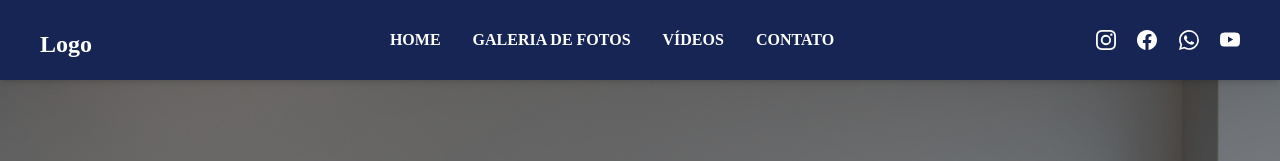
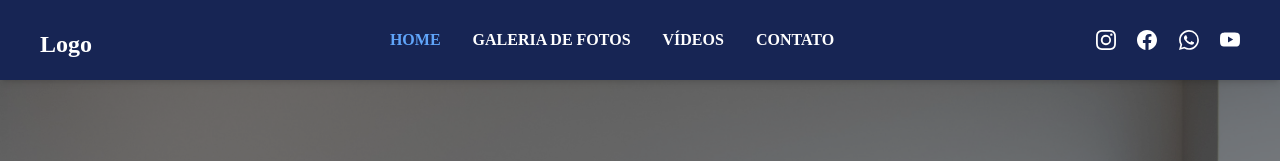
Before and after one commit to NataliaSRiber/dance_group_website_template, a Next.js app: page / in a window 1280 px wide. Shown: the top 161 px of the page. Built offline with nearby package versions, Linux system fonts and the light colour scheme.

Commit message:
feat: it changes menu mobile.

```diff
--- a/src/pages/Nav.tsx
+++ b/src/pages/Nav.tsx
@@ -5,16 +5,17 @@ import { BsInstagram, BsWhatsapp, BsFacebook, BsYoutube } from 'react-icons/bs';
 
 import { useEffect, useState } from 'react';
 import Link from 'next/link';
+import { useRouter } from 'next/router';
 
 export default function Nav() {
+  const [open, setOpen] = useState(false);
+
   const links = [
     {name: 'HOME', link: '/'}, // o logo deve retornar a página inicial
-    {name: 'GALERIA DE FOTOS', link: '/OurPhotos'},
-    {name: 'VÍDEOS', link: '/OurYoutubeVideos'},
+    {name: 'GALERIA DE FOTOS', link: '/Photos'},
+    {name: 'VÍDEOS', link: '/Videos'},
     {name: 'CONTATO', link: '/Contact'},
   ]
-
-  const [open, setOpen] = useState(false);
 
   useEffect(() => {
     // scroll lock quando o menu mobile é aberto.
@@ -22,7 +23,7 @@ export default function Nav() {
   })
 
   return (
-    <div className='z-10 fixed top-0 shadow-md w-full'>
+    <section className='z-20 fixed top-0 shadow-md w-full body-font font-instrument'>
       {/* alterei o py de py-4 para p-5 e assim removeu o espaço entre os menus */}
       <div className='md:flex items-center justify-between bg-blue-950 py-5 md:px-10 px-7'>
         <div className='text-3xl text-white mr-1 pt-2'>
@@ -37,11 +38,11 @@ export default function Nav() {
           {!open && <GiHamburgerMenu color='white'/>}
         </div>
         {/* o z-[-1]  esta dando problema procurar sobre */}
-        <ul className={`z-[-1] md:flex md:items-center md:pb-0 pb-12 fixed md:static bg-blue-950 md:z-auto left-0 w-full md:w-auto md:pl-0 pl-9 transition-all duration-[1000ms] ease-in ${open ? 'top-20 h-full': 'top-[-1080px] h-full'}`}>
+        <ul className={`z-[-1] md:flex md:items-center md:pb-0 pb-12 fixed md:static bg-blue-950 md:z-auto left-0 w-full md:w-auto md:pl-0 pl-9 transition-all duration-[1000ms] ease-in ${open ? 'top-20 h-full': 'top-[-100%] h-full'}`}>
           {
             links.map(({name, link}, index)=>
               <li key={index} className='md:ml-8 text-l font-bold md:my-0 my-7'>
-                <Link href={link} className='text-white hover:text-blue-400'>{name}</Link>
+                <Link href={link} className={`${(link === useRouter().asPath) ? 'text-blue-400' : 'text-white'} hover:text-blue-400`}>{name}</Link>
               </li>
             )
           }
@@ -61,6 +62,6 @@ export default function Nav() {
           </a>
         </div>
       </div>
-    </div>
+    </section>
   )
 }
```
